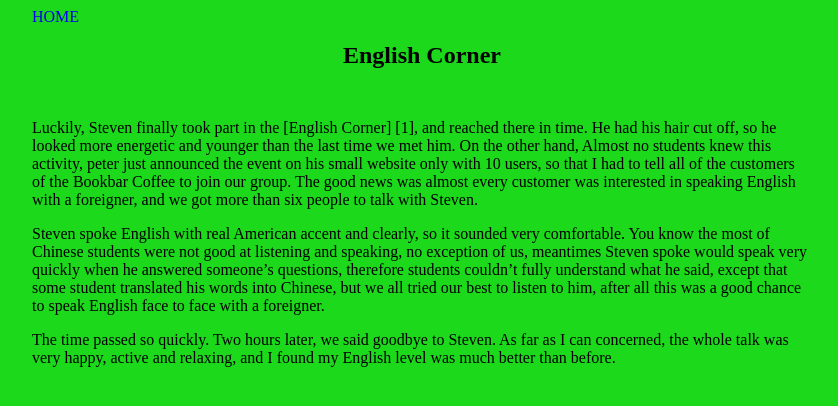
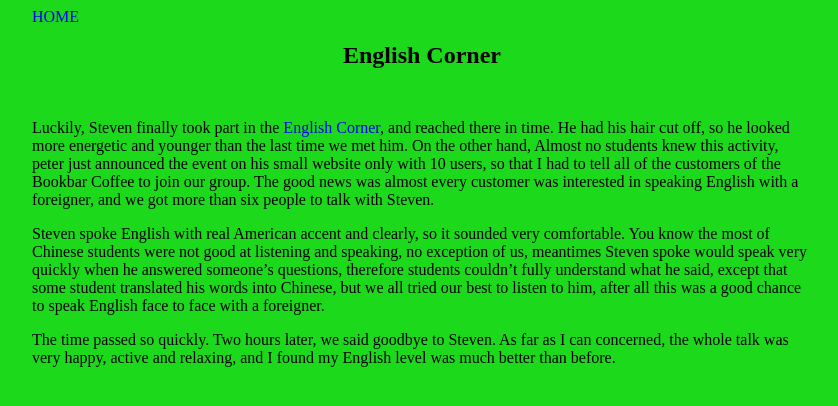
Before and after one commit to billie66/billie66.github.com, a Jekyll site: the page built from _posts/2012-3-19-english-corner.md, in a window 1280 px wide. Shown: the top 406 px of the page, without its empty margins (218-1056 px from the left). Built offline with Jekyll 4.4.1, drawn with Linux system fonts in a browser that asks for light colours; Markdown is read by kramdown in place of the engine named in the settings; comment, search, counter and statistics services are not loaded; part of the change alters nothing that is shown.

Commit message:
add link

```diff
--- a/_posts/2012-3-19-english-corner.md
+++ b/_posts/2012-3-19-english-corner.md
@@ -22,3 +22,5 @@ good chance to speak English face to face with a foreigner.
 The time passed so quickly. Two hours later, we said goodbye to Steven. As far
 as I can concerned, the whole talk was very happy, active and relaxing, and I
 found my English level was much better than before.
+
+[1]: happyec.org
```
